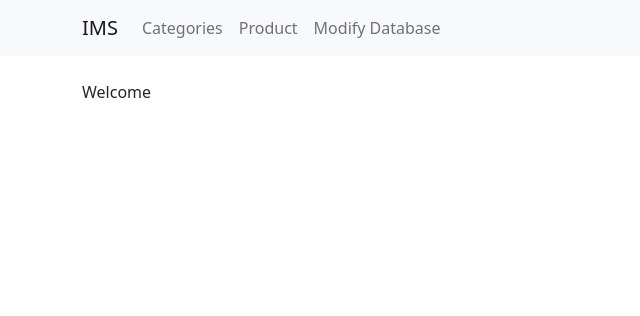
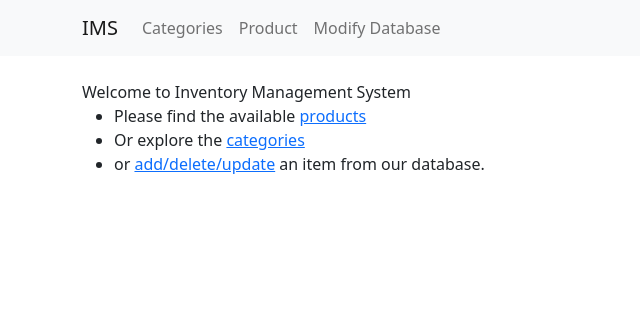
Before and after one commit to sa-y-an/ims2, a Django app: page / in a window 1280 px wide. Shown: the top 316 px of the page, without its empty margins (0-640 px from the left). Run offline with Django 4.2, Linux system fonts and the light colour scheme.

Commit message:
frontend done

```diff
--- a/templates/frontend/index.html
+++ b/templates/frontend/index.html
@@ -1,4 +1,22 @@
 {% extends 'base.html' %}
 {% block content %}
-    Welcome
+    Welcome to Inventory Management System
+    <br/>
+
+
+    <ul>
+        <li>
+            Please find the available <a href="{% url 'frontend:list-products' %}"> products </a>
+        </li>
+        <li>
+            Or explore the <a href="{% url 'frontend:categories-list' %}"> categories </a>
+
+        </li>
+        <li>
+            or <a href="{% url 'inventory:index' %}">add/delete/update</a> an item from our database.
+        </li>
+
+    </ul>
+
+
 {% endblock %}
--- a/templates/frontend/inventory.html
+++ b/templates/frontend/inventory.html
@@ -40,6 +40,11 @@
                         <li>
                             Custom Attribute - {{data.customAttribute}}
                         </li>
+                        <li>
+                            Build by - {{data.product.brand}}
+                        </li>
+
+
                     </ul>
 
                     <button class="btn btn-danger">Price - $ {{data.price}}</button>
--- a/templates/inventory/index.html
+++ b/templates/inventory/index.html
@@ -2,7 +2,8 @@
 
 {% block content %}
 
-Perform CRUD on any of the following Models -
+Perform CRUD on any of the following Models - <br>
+Please note every product must belong to a category, so before creating a product please select a category, if the corrosponding category doesnt already exist.
 
 <ul>
     <li>
```
Also changed, not shown: templates/frontend/catprods.html (+7 -5 lines).
